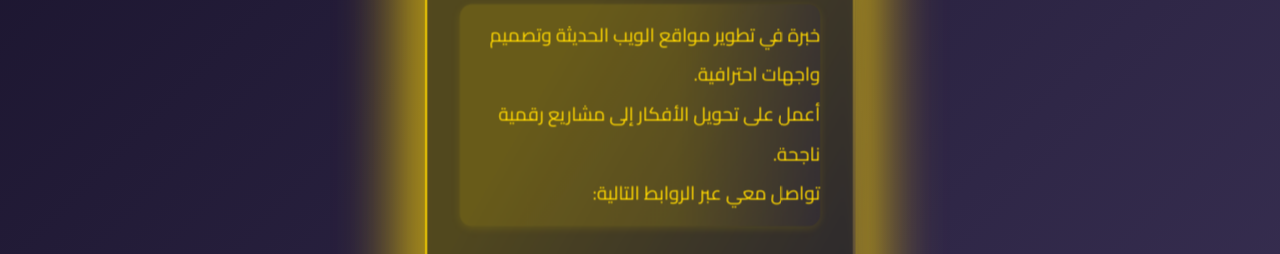
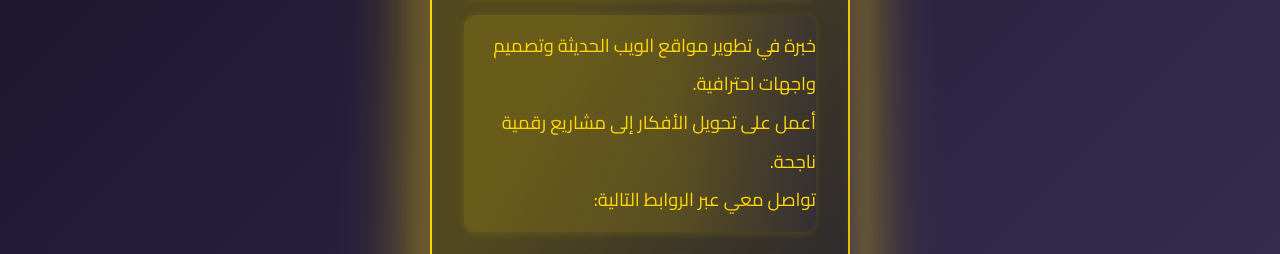
Before and after one commit to vv7x-x/nusuk_website, a plain HTML site: page developer-info.html in a window 1280 px wide. Shown: the part 372-626 px from the top of the page. Drawn offline with Linux system fonts and the light colour scheme.

Commit message:
بببببببببببببب

```diff
--- a/developer-info.html
+++ b/developer-info.html
@@ -17,23 +17,18 @@
       min-height: 100vh;
       overflow-x: hidden;
     }
-    .dev-card {
+        .dev-card {
       background: rgba(30, 30, 40, 0.98);
-      border-radius: 32px !important;
-      box-shadow: 0 16px 60px 0 #FFD70033, 0 8px 32px 0 rgba(31, 38, 135, 0.37), 0 0 40px 0 #FFD70044;
+      border-radius: 32px;
+      box-shadow: 0 16px 60px 0 #FFD70033, 0 8px 32px 0 rgba(31, 38, 135, 0.37);
       border: 2.5px solid #FFD700;
       max-width: 420px;
       margin: 60px auto 30px auto;
       padding: 48px 32px 32px 32px;
       position: relative;
       z-index: 2;
-      animation: floatCard 3.5s ease-in-out infinite, devGlow 4s alternate infinite;
-      transition: box-shadow 0.4s, transform 0.4s, border 0.4s;
-      display: flex;
-      flex-direction: column;
-      align-items: center;
-      border-image: linear-gradient(120deg, #FFD700 40%, #393053 100%) 1;
-      backdrop-filter: blur(2.5px);
+      animation: fadeIn 1.2s cubic-bezier(.4,2,.6,1);
+      transition: box-shadow 0.4s, transform 0.4s;
     }
     @keyframes fadeIn {
       from { opacity: 0; transform: translateY(40px); }
```
